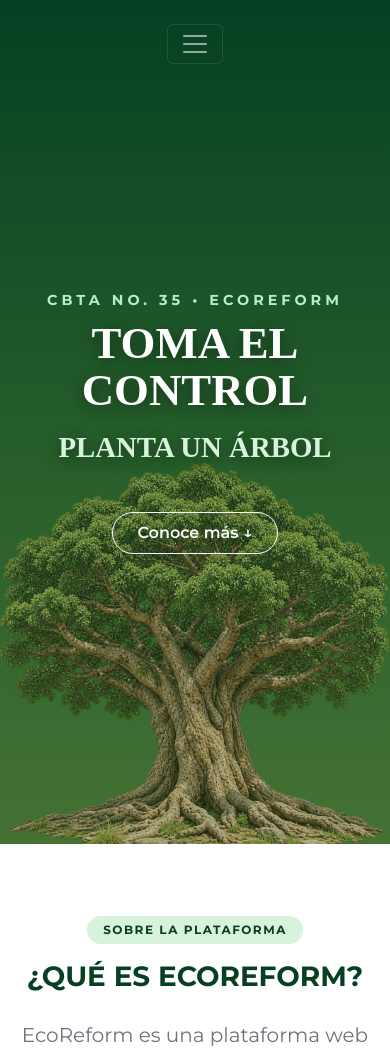
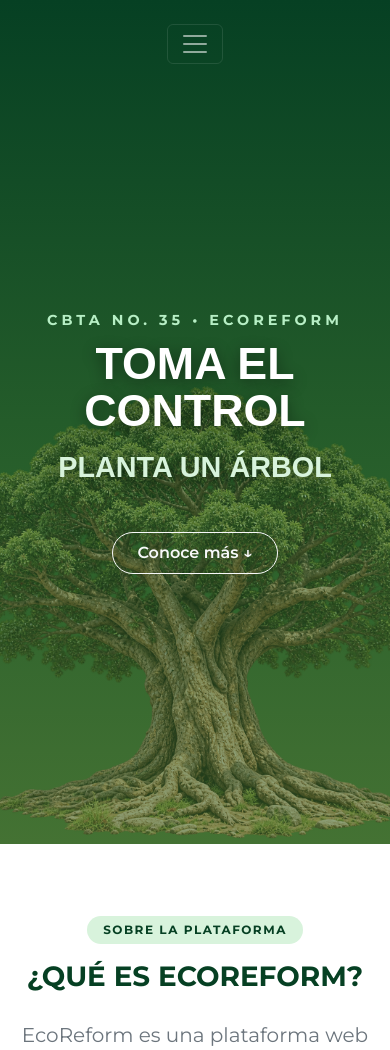
Before and after one commit to jesusgit8-art/ECOREFORM, a Laravel app: page / in a window 390 px wide. Shown: the top 1050 px of the page. Run offline with Laravel 12, Linux system fonts and the light colour scheme.

Commit message:
ECOREFORM - cleaned

```diff
--- a/resources/views/home.blade.php
+++ b/resources/views/home.blade.php
@@ -29,7 +29,7 @@
         }
 
         .frame {
-            font-family: 'Manison';
+            font-family: 'Manison', sans-serif;
             color: white;
             text-align: center;
         }
@@ -37,11 +37,14 @@
         .hero-verde {
             background: linear-gradient(180deg, #064023 0%, #245c2a 50%, #447233 100%);
             min-height: 100vh;
+            min-height: 100dvh;
             width: 100%;
             display: flex;
             flex-direction: column;
             justify-content: center;
             align-items: center;
+            padding-top: 80px;
+            padding-bottom: 40px;
         }
 
         .navbar-nav .nav-link {
@@ -102,34 +105,32 @@
             bottom: 0;
             left: 50%;
             transform: translateX(-50%);
-
-            width: min(100%, 950px);
-            height: 100%;
-
+            width: auto;
+            max-width: 920px;
+            height: 88%;
+            max-height: 850px;
             object-fit: contain;
             object-position: center bottom;
-
-            opacity: 0.65;
+            opacity: 0.55;
             z-index: 1;
             pointer-events: none;
         }
 
         .capa-texto {
             position: relative;
-            z-index: 2;
+            z-index: 5;
             padding: 0 15px;
         }
 
-        @media (max-width: 576px) {
+        @media (max-width: 768px) {
             .arbol {
-                height: 75vh;
-                bottom: -2vh;
+                width: 115%;
+                max-width: none;
+                height: auto;
+                max-height: 72dvh;
+                bottom: 0;
+                opacity: 0.45;
             }
-        }
-
-        .capa-texto {
-            position: relative !important;
-            z-index: 5 !important;
         }
 
         .galeria-item {
@@ -139,7 +140,6 @@
             transition: transform 0.3s ease, box-shadow 0.3s ease;
             background-color: #f4f9f5;
             cursor: pointer;
-            /* Indica que se puede hacer clic */
         }
 
         .galeria-item:hover {
```
Also changed, not shown: resources/views/flora.blade.php (+16 -7 lines).
